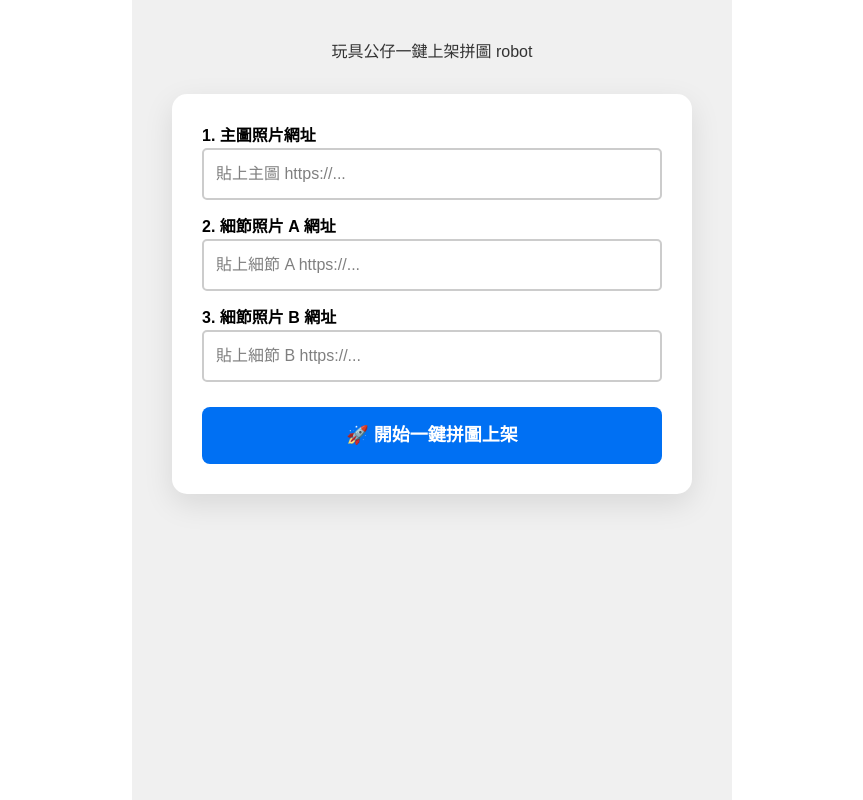
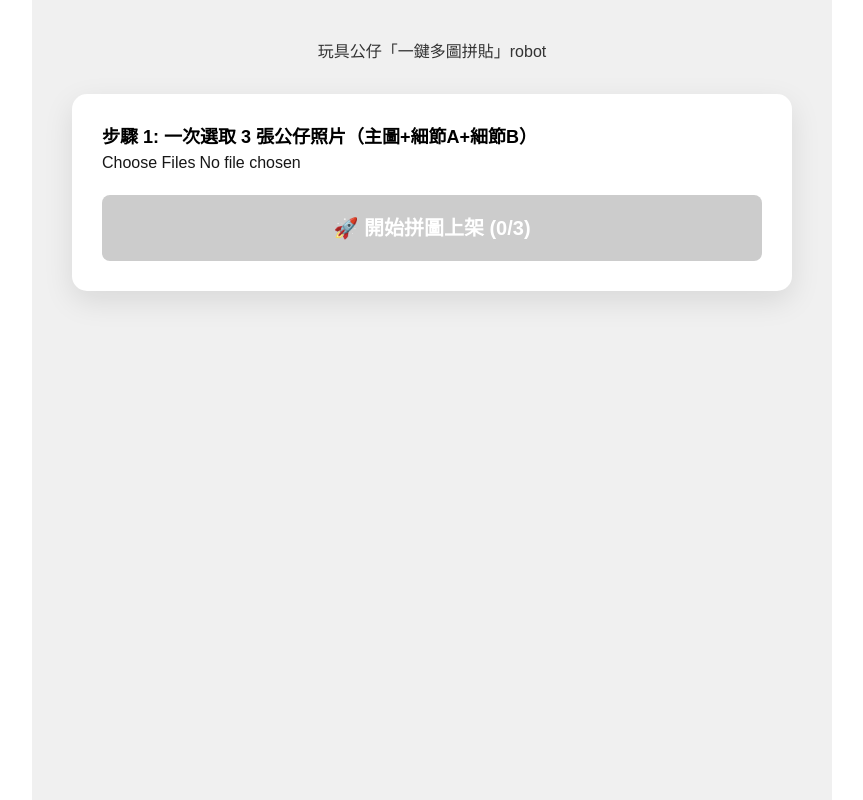
Before and after one commit to laiyijhe/my-ai-image-tool, a Next.js app: page / in a window 1280 px wide. Shown: the whole page, without its empty margins (208-1071 px from the left). Built offline with nearby package versions, Linux system fonts and the light colour scheme.

Commit message:
Auto Update 2026-03-27 19:28

```diff
--- a/app/api/upscale/route.ts
+++ b/app/api/upscale/route.ts
@@ -1,7 +1,7 @@
 import { v2 as cloudinary } from 'cloudinary';
 import { NextResponse } from "next/server";
 
-// 🔐 你的專屬 Cloudinary 配置 (已填入你的憑證)
+// 🔐 你的專屬 Cloudinary 配置 (填入剛才的那三顆電池)
 cloudinary.config({
   cloud_name: 'doch4m3yp',
   api_key: '121748981283822',
@@ -10,17 +10,17 @@ cloudinary.config({
 
 export async function POST(req: Request) {
   try {
-    const { url1, url2, url3 } = await req.json();
+    const { imageDatas } = await req.json(); // 👈 接收從前台傳來的 Base64 資料流清單
 
-    if (!url1 || !url2 || !url3) {
-      return NextResponse.json({ error: "❌ 請確保輸入了 3 張圖片網址" }, { status: 400 });
+    if (!imageDatas || imageDatas.length < 3) {
+      return NextResponse.json({ error: "❌ 請確保選取了 3 張圖片喔！" }, { status: 400 });
     }
 
-    // 上傳 3 張圖到雲端相簿
+    // 將 3 張 Base64 資料上傳到雲端相簿
     const uploadResponses = await Promise.all([
-      cloudinary.uploader.upload(url1, { folder: "toy_robot" }),
-      cloudinary.uploader.upload(url2, { folder: "toy_robot" }),
-      cloudinary.uploader.upload(url3, { folder: "toy_robot" })
+      cloudinary.uploader.upload(imageDatas[0], { folder: "toy_robot_upload" }),
+      cloudinary.uploader.upload(imageDatas[1], { folder: "toy_robot_upload" }),
+      cloudinary.uploader.upload(imageDatas[2], { folder: "toy_robot_upload" })
     ]);
 
     const pids = uploadResponses.map(res => res.public_id);
@@ -34,7 +34,7 @@ export async function POST(req: Request) {
         { overlay: pids[1].replace(/\//g, ":"), width: 250, height: 250, crop: "fill", gravity: "north_east", x: 10, y: 10, border: "3px_solid_white" },
         // 疊加細節圖 B (右中下)
         { overlay: pids[2].replace(/\//g, ":"), width: 250, height: 250, crop: "fill", gravity: "north_east", x: 10, y: 270, border: "3px_solid_white" },
-        // 疊加你的賣場 Logo (右下)
+        // 疊加你的賣場 Logo (右下，需確認 Cloudinary 的 Media Library 有一張名為 my_logo 的圖)
         { overlay: "my_logo", width: 120, gravity: "south_east", x: 20, y: 20 }
       ]
     });
--- a/app/page.tsx
+++ b/app/page.tsx
@@ -2,21 +2,46 @@
 import { useState } from "react";
 
 export default function UpscalePage() {
-  const [url1, setUrl1] = useState("");
-  const [url2, setUrl2] = useState("");
-  const [url3, setUrl3] = useState("");
+  const [images, setImages] = useState<File[]>([]); // 儲存選取的 3 張圖
+  const [previews, setPreviews] = useState<string[]>([]); // 儲存預覽圖的 Base64
   const [status, setStatus] = useState("idle");
   const [result, setResult] = useState<string | null>(null);
 
-  const handleProcess = async () => {
-    if (!url1 || !url2 || !url3) return alert("❌ 請貼上 3 張圖片網址！");
+  const handleFileChange = (e: React.ChangeEvent<HTMLInputElement>) => {
+    if (e.target.files) {
+      const selectedFiles = Array.from(e.target.files).slice(0, 3); // 最多選 3 張
+      if (selectedFiles.length < 3) {
+        alert("❌ 請選取恰好 3 張圖片喔！");
+        return;
+      }
+      setImages(selectedFiles);
+
+      // 🏆 🏆 🏆 🏆 🏆 黃金：自動產生預覽圖 🏆 🏆 🏆 🏆 🏆
+      const selectedPreviews: string[] = [];
+      selectedFiles.forEach(file => {
+        const reader = new FileReader();
+        reader.onloadend = () => {
+          selectedPreviews.push(reader.result as string);
+          if (selectedPreviews.length === selectedFiles.length) {
+            setPreviews(selectedPreviews);
+          }
+        };
+        reader.readAsDataURL(file);
+      });
+    }
+  };
+
+  const handleUpload = async () => {
+    if (images.length < 3) return alert("❌ 請先選取 3 張圖片！");
     setStatus("starting");
     setResult(null);
+
+    // 我們將 3 張 Base64 資料傳送給後台
     try {
-      const res = await fetch("/api/upscale", { // 我們繼續沿用 api/upscale
+      const res = await fetch("/api/upscale", {
         method: "POST",
         headers: { "Content-Type": "application/json" },
-        body: JSON.stringify({ url1, url2, url3 }), // 👈 發送 3 個網址
+        body: JSON.stringify({ imageDatas: previews }),
       });
       const data = await res.json();
       if (res.ok && data.url) {
@@ -30,41 +55,48 @@ export default function UpscalePage() {
   };
 
   return (
-    <div style={{ padding: "40px", maxWidth: "600px", margin: "0 auto", textAlign: "center", backgroundColor: "#f0f0f0", minHeight: "100vh" }}>
-      <h1 style={{ color: "#333", marginBottom: "30px" }}>玩具公仔一鍵上架拼圖 robot </h1>
+    <div style={{ padding: "40px", maxWidth: "800px", margin: "0 auto", textAlign: "center", backgroundColor: "#f0f0f0", minHeight: "100vh" }}>
+      <h1 style={{ color: "#333", marginBottom: "30px" }}>玩具公仔「一鍵多圖拼貼」robot </h1>
 
       <div style={{ backgroundColor: "#fff", padding: "30px", borderRadius: "15px", boxShadow: "0 10px 30px rgba(0,0,0,0.1)", textAlign: "left" }}>
-        <p style={{ color: "#000", fontWeight: "bold" }}>1. 主圖照片網址</p>
+        <p style={{ color: "#000", fontWeight: "bold", fontSize: "18px" }}>步驟 1: 一次選取 3 張公仔照片（主圖+細節A+細節B）</p>
         <input
-          type="text" value={url1} onChange={(e) => setUrl1(e.target.value)}
-          placeholder="貼上主圖 https://..."
-          style={{ width: "100%", padding: "12px", marginBottom: "15px", borderRadius: "5px", border: "2px solid #ccc", backgroundColor: "#fff", color: "#000" }}
+          type="file" multiple accept="image/*" onChange={handleFileChange}
+          style={{ marginBottom: "20px", display: "block" }}
         />
-        <p style={{ color: "#000", fontWeight: "bold" }}>2. 細節照片 A 網址</p>
-        <input
-          type="text" value={url2} onChange={(e) => setUrl2(e.target.value)}
-          placeholder="貼上細節 A https://..."
-          style={{ width: "100%", padding: "12px", marginBottom: "15px", borderRadius: "5px", border: "2px solid #ccc", backgroundColor: "#fff", color: "#000" }}
-        />
-        <p style={{ color: "#000", fontWeight: "bold" }}>3. 細節照片 B 網址</p>
-        <input
-          type="text" value={url3} onChange={(e) => setUrl3(e.target.value)}
-          placeholder="貼上細節 B https://..."
-          style={{ width: "100%", padding: "12px", marginBottom: "25px", borderRadius: "5px", border: "2px solid #ccc", backgroundColor: "#fff", color: "#000" }}
-        />
+
+        {/* 🏆 🏆 🏆 🏆 🏆 預覽區域 🏆 🏆 🏆 🏆 🏆 */}
+        {previews.length > 0 && (
+          <div style={{ display: "flex", gap: "10px", marginBottom: "25px" }}>
+            {previews.map((preview, index) => (
+              <div key={index} style={{ position: "relative" }}>
+                <img src={preview} style={{ width: "150px", height: "150px", objectFit: "cover", borderRadius: "10px", border: "2px solid #ccc" }} />
+                <div style={{ position: "absolute", top: "5px", right: "5px", backgroundColor: "rgba(0,0,0,0.5)", color: "#fff", padding: "3px 8px", borderRadius: "5px" }}>
+                  圖 {index + 1}
+                </div>
+              </div>
+            ))}
+          </div>
+        )}
+
         <button
-          onClick={handleProcess}
-          disabled={status === "starting"}
-          style={{ width: "100%", padding: "15px", backgroundColor: "#0070f3", color: "#fff", border: "none", borderRadius: "8px", fontSize: "18px", fontWeight: "bold", cursor: "pointer" }}
+          onClick={handleUpload}
+          disabled={status === "starting" || images.length < 3}
+          style={{
+            width: "100%", padding: "18px",
+            backgroundColor: images.length === 3 ? "#0070f3" : "#ccc",
+            color: "#fff", border: "none", borderRadius: "8px",
+            fontSize: "20px", fontWeight: "bold", cursor: "pointer"
+          }}
         >
-          {status === "starting" ? "⏳ AI 正在拼命美工中..." : "🚀 開始一鍵拼圖上架"}
+          {status === "starting" ? "⏳ AI 正在拼命美工中..." : `🚀 開始拼圖上架 (${images.length}/3)`}
         </button>
       </div>
 
       {result && (
-        <div style={{ marginTop: "30px" }}>
-          <p style={{ color: "green" }}>✅ 拼圖成功！可以直接儲存上架了！</p>
-          <img src={result} style={{ width: "100%", borderRadius: "10px", border: "2px solid #fff" }} />
+        <div style={{ marginTop: "40px", textAlign: "center" }}>
+          <p style={{ color: "green", fontSize: "18px", fontWeight: "bold" }}>✅ 拼圖成功！可以直接儲存上架了！</p>
+          <img src={result} style={{ maxWidth: "100%", borderRadius: "10px", border: "2px solid #fff", boxShadow: "0 0 15px rgba(0,0,0,0.3)" }} />
         </div>
       )}
     </div>
```
